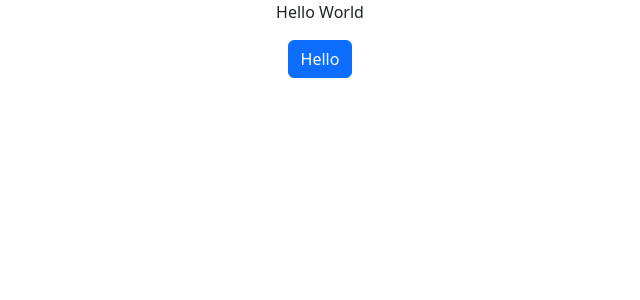
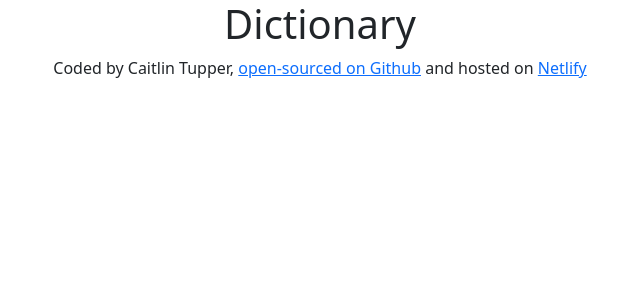
Before and after one commit to tuppercm/dictionary-app-react, a React (Create React App) app: page / in a window 1280 px wide. Shown: the top 300 px of the page, without its empty margins (320-960 px from the left). Built offline with nearby package versions, Linux system fonts and the light colour scheme.

Commit message:
Added footer content

```diff
--- a/src/App.js
+++ b/src/App.js
@@ -3,8 +3,27 @@ import "./App.css";
 export default function App() {
   return (
     <div className="App">
-      <p>Hello World</p>
-      <div className="btn btn-primary">Hello</div>
+      <h1>Dictionary</h1>
+      <footer>
+        Coded by Caitlin Tupper,{" "}
+        <a
+          href="https://github.com/tuppercm/dictionary-app-react"
+          title="GitHub repository"
+          target="_blank"
+          rel="noreferrer"
+        >
+          open-sourced on Github
+        </a>{" "}
+        and hosted on{" "}
+        <a
+          href="https://vermillion-cupcake-044708.netlify.app/"
+          title="Netlify"
+          target="_blank"
+          rel="noreferrer"
+        >
+          Netlify
+        </a>
+      </footer>
     </div>
   );
 }
```
